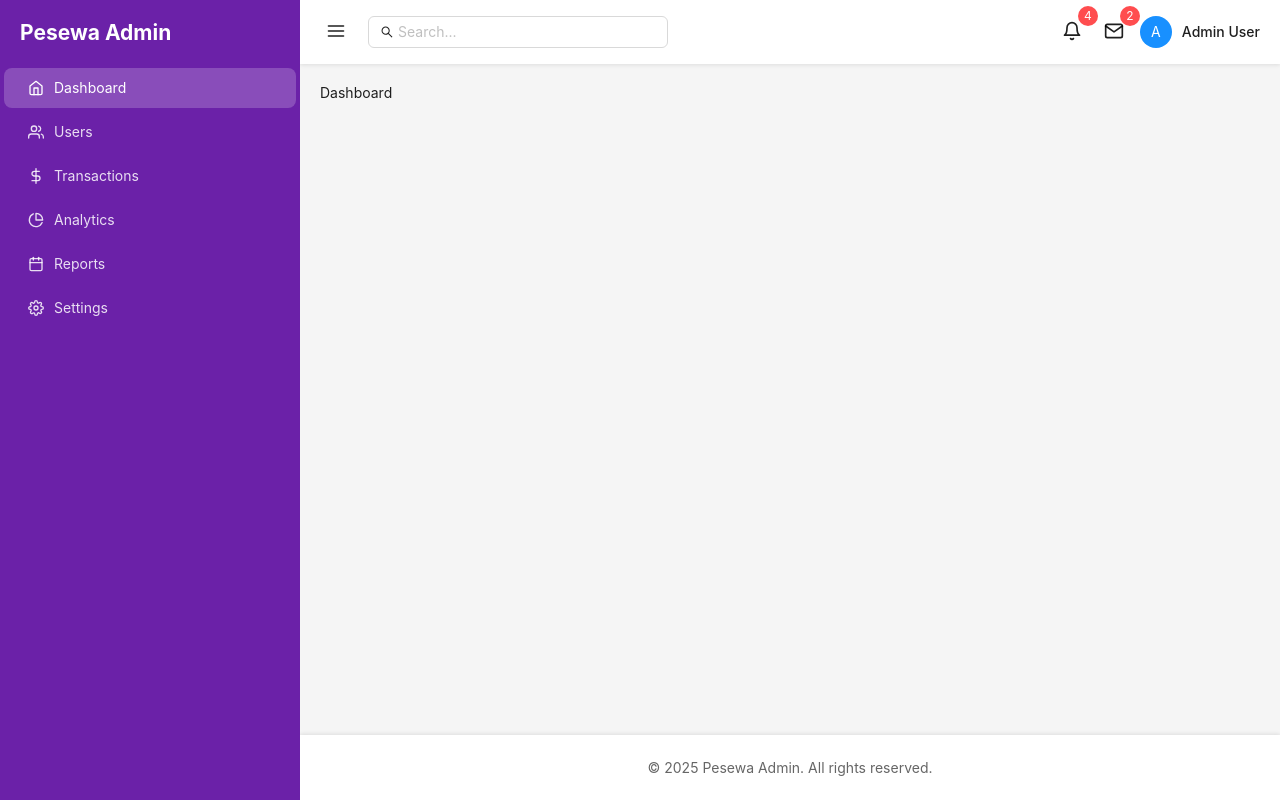
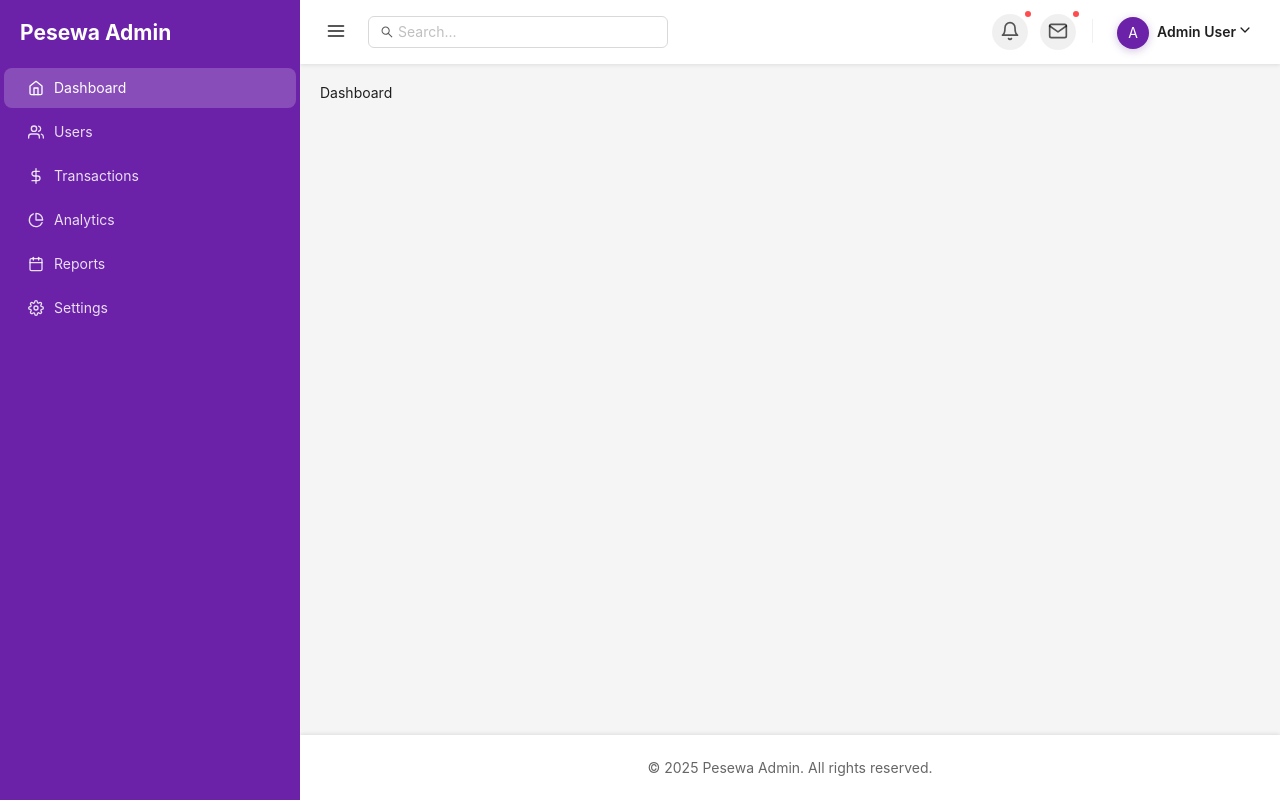
Before and after one commit to Amritach222/antd-admin, a React (Vite) app: page / in a window 1280 px wide. Built offline with nearby package versions, Linux system fonts and the light colour scheme.

Commit message:
Enhance TopBar component with user dropdown menu and notification styles; add CSS for hover effects and dropdown animations

```diff
--- a/src/components/TopBar/index.tsx
+++ b/src/components/TopBar/index.tsx
@@ -1,9 +1,35 @@
-import type { CSSProperties, Dispatch, SetStateAction } from "react";
-import { Input, Badge, Avatar, Button, Grid } from "antd";
-import { FiMenu, FiBell, FiMail } from "react-icons/fi";
+import {
+  useState,
+  type CSSProperties,
+  type Dispatch,
+  type SetStateAction,
+} from "react";
+import {
+  Input,
+  Badge,
+  Avatar,
+  Button,
+  Grid,
+  Dropdown,
+  Space,
+  Divider,
+  Typography,
+  theme,
+} from "antd";
+import {
+  FiMenu,
+  FiBell,
+  FiMail,
+  FiUser,
+  FiLogOut,
+  FiSettings,
+} from "react-icons/fi";
 import { AiOutlineSearch } from "react-icons/ai";
+import { IoChevronDownOutline } from "react-icons/io5";
+import "./topbar.css";
 
 const { useBreakpoint } = Grid;
+const { Text } = Typography;
 
 interface TopBarProps {
   collapsed: boolean;
@@ -12,6 +38,8 @@ interface TopBarProps {
 
 const TopBar = ({ collapsed, setCollapsed }: TopBarProps) => {
   const screens = useBreakpoint();
+  const { token } = theme.useToken();
+  const [dropdownOpen, setDropdownOpen] = useState(false);
 
   const topbarStyle: CSSProperties = {
     display: "flex",
@@ -24,8 +52,43 @@ const TopBar = ({ collapsed, setCollapsed }: TopBarProps) => {
   const userInfoStyle: CSSProperties = {
     display: "flex",
     alignItems: "center",
-    gap: "10px",
+    gap: "12px",
   };
+
+  // Define dropdown menu items for user profile
+  const userMenuItems = [
+    {
+      key: "profile",
+      label: (
+        <Space>
+          <FiUser size={16} />
+          <Text>My Profile</Text>
+        </Space>
+      ),
+    },
+    {
+      key: "settings",
+      label: (
+        <Space>
+          <FiSettings size={16} />
+          <Text>Settings</Text>
+        </Space>
+      ),
+    },
+    {
+      type: "divider" as const,
+    },
+    {
+      key: "logout",
+      label: (
+        <Space>
+          <FiLogOut size={16} />
+          <Text>Logout</Text>
+        </Space>
+      ),
+      danger: true,
+    },
+  ];
 
   return (
     <div style={topbarStyle}>
@@ -39,22 +102,85 @@ const TopBar = ({ collapsed, setCollapsed }: TopBarProps) => {
         {screens.md && (
           <Input
             placeholder="Search..."
-            prefix={<AiOutlineSearch />}
-            style={{ width: screens.lg ? 300 : 180 }}
+            prefix={
+              <AiOutlineSearch style={{ color: token.colorTextSecondary }} />
+            }
+            style={{
+              width: screens.lg ? 300 : 180,
+              borderRadius: token.borderRadius,
+            }}
           />
         )}
       </div>
       <div style={userInfoStyle}>
-        <Badge count={4}>
-          <Button type="text" icon={<FiBell size={20} />} />
+        <Badge count={4} dot>
+          <Button
+            type="text"
+            className="topbar-notification-btn"
+            icon={<FiBell size={20} />}
+            style={{
+              backgroundColor: token.colorBgTextHover,
+              color: token.colorTextSecondary,
+              borderRadius: "50%",
+              height: 36,
+              width: 36,
+              display: "flex",
+              alignItems: "center",
+              justifyContent: "center",
+            }}
+          />
         </Badge>
         {screens.sm && (
-          <Badge count={2}>
-            <Button type="text" icon={<FiMail size={20} />} />
+          <Badge count={2} dot>
+            <Button
+              type="text"
+              className="topbar-notification-btn"
+              icon={<FiMail size={20} />}
+              style={{
+                backgroundColor: token.colorBgTextHover,
+                color: token.colorTextSecondary,
+                borderRadius: "50%",
+                height: 36,
+                width: 36,
+                display: "flex",
+                alignItems: "center",
+                justifyContent: "center",
+              }}
+            />
           </Badge>
         )}
-        <Avatar style={{ backgroundColor: "#1890ff" }}>A</Avatar>
-        {screens.md && <span style={{ fontWeight: 500 }}>Admin User</span>}
+        <Divider type="vertical" style={{ height: 24, margin: "0 4px" }} />
+        <Dropdown
+          menu={{ items: userMenuItems }}
+          trigger={["click"]}
+          arrow
+          placement="bottomRight"
+          onOpenChange={setDropdownOpen}
+        >
+          <Space
+            className={`topbar-user-dropdown ${
+              dropdownOpen ? "topbar-dropdown-open" : ""
+            }`}
+          >
+            <Avatar
+              style={{
+                backgroundColor: token.colorPrimary,
+                boxShadow: `0 2px 8px ${token.colorPrimaryActive}40`,
+              }}
+            >
+              A
+            </Avatar>
+            {screens.md && (
+              <Space size={2}>
+                <Text strong>Admin User</Text>
+                <IoChevronDownOutline
+                  size={14}
+                  className="topbar-dropdown-arrow"
+                />
+              </Space>
+            )}
+          </Space>
+        </Dropdown>
       </div>
     </div>
   );
--- /dev/null
+++ b/src/components/TopBar/topbar.css
@@ -0,0 +1,24 @@
+.topbar-notification-btn:hover {
+  background-color: var(--ant-color-primary-bg);
+  color: var(--ant-color-primary);
+  transition: all 0.3s;
+}
+
+.topbar-user-dropdown {
+  cursor: pointer;
+  padding: 4px 8px;
+  border-radius: 8px;
+  transition: all 0.3s;
+}
+
+.topbar-user-dropdown:hover {
+  background-color: rgba(0, 0, 0, 0.04);
+}
+
+.topbar-dropdown-arrow {
+  transition: transform 0.3s;
+}
+
+.topbar-dropdown-open .topbar-dropdown-arrow {
+  transform: rotate(180deg);
+}
```
